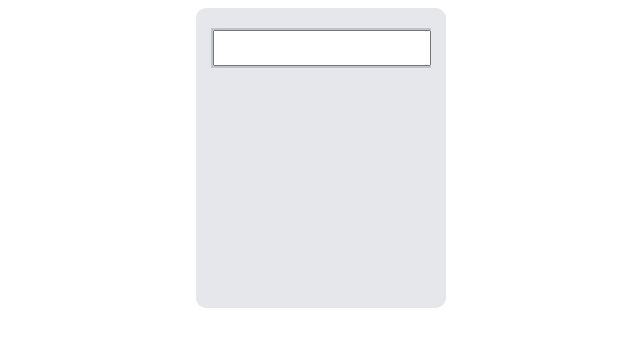
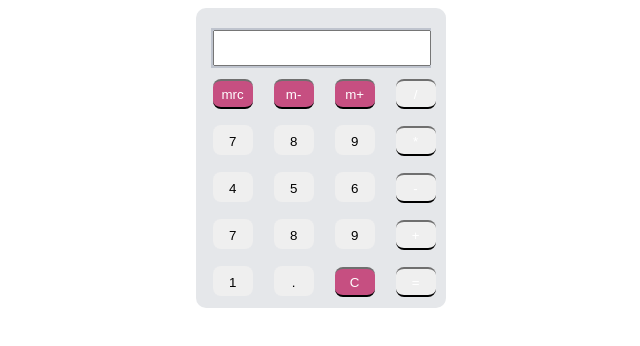
Before and after one commit to BaconAlfredoPasta/Calculator, a plain HTML site: page index.html in a window 1280 px wide. Shown: the whole page, without its empty margins (318-958 px from the left). Drawn offline with Linux system fonts and the light colour scheme.

Commit message:
last commit

```diff
--- a/calculator.js
+++ b/calculator.js
@@ -1 +1,21 @@
 // JavaScript Document
+
+//Change Display
+function d(val) {
+	document.getElementbyId("d").value = val;
+}
+
+//Type numbers and operators
+function v(val) {
+	document.getElementById("d").value += val;
+}
+
+//Evaluate the equation
+function e() {
+	try {
+		d(eval(document.getElementById("d").value));
+	}
+	catch(err) {
+		d("Error");
+	}
+}
--- a/index.html
+++ b/index.html
@@ -12,8 +12,37 @@
 		<div class="display"><input type="text" readonly size="18" id="d"> </div>
 		<div class="keys">
 		<p>
-
-
+			<input type="button" class="button function" value="mrc" onClick="alert('not yet implemented')">
+			<input type="button" class="button function" value="m-" onClick="alert('not yet implemented')">
+			<input type="button" class="button function" value="m+" onClick="alert('not yet implemented')">
+			<input type="button" class="button operator" value="/" onClick="v('/')">
+		</p>
+		<p>
+			<input type="button" class="button number" value="7" onClick="v('7')">
+			<input type="button" class="button number" value="8" onClick="v('8')">
+			<input type="button" class="button number" value="9" onClick="v('9')">
+			<input type="button" class="button operator" value="*" onClick="v('*')">
+		</p>
+		<p>
+			<input type="button" class="button number" value="4" onClick="v('4')">
+			<input type="button" class="button number" value="5" onClick="v('5')">
+			<input type="button" class="button number" value="6" onClick="v('6')">
+			<input type="button" class="button operator" value="-" onClick="v('-')">
+		</p>
+		<p>
+			<input type="button" class="button number" value="7" onClick="v('1')">
+			<input type="button" class="button number" value="8" onClick="v('2')">
+			<input type="button" class="button number" value="9" onClick="v('3')">
+			<input type="button" class="button operator" value="+" onClick="v('+')">
+		</p>
+		<p>
+			<input type="button" class="button number" value="1" onClick="v('0')">
+			<input type="button" class="button number" value="." onClick="v('.')">
+			<input type="button" class="button function" value="C" onClick="v('9')">
+			<input type="button" class="button operator" value="=" onClick="e()">
+		</p>
+		</div>
+		</div>
 
 
 
```
